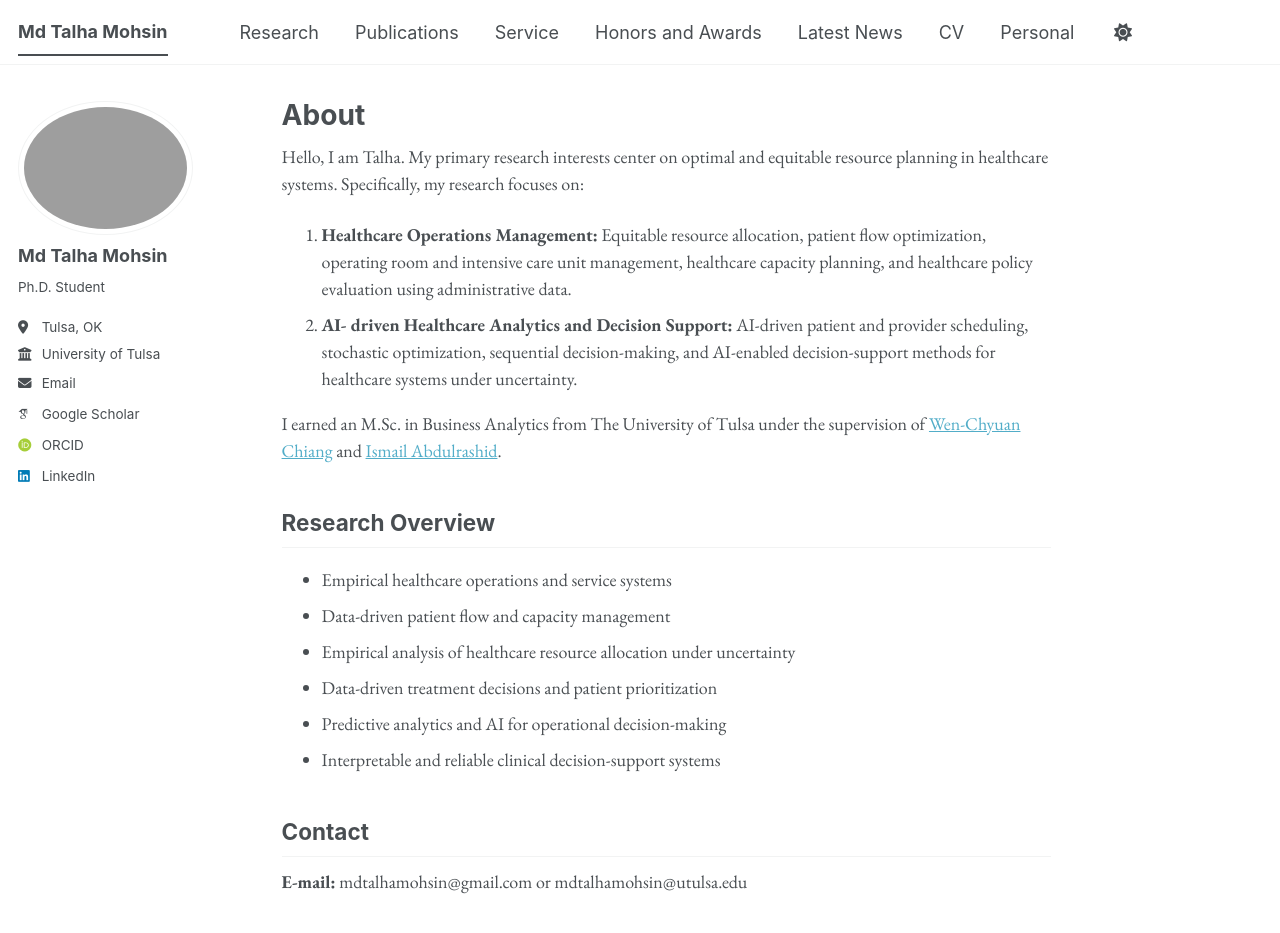
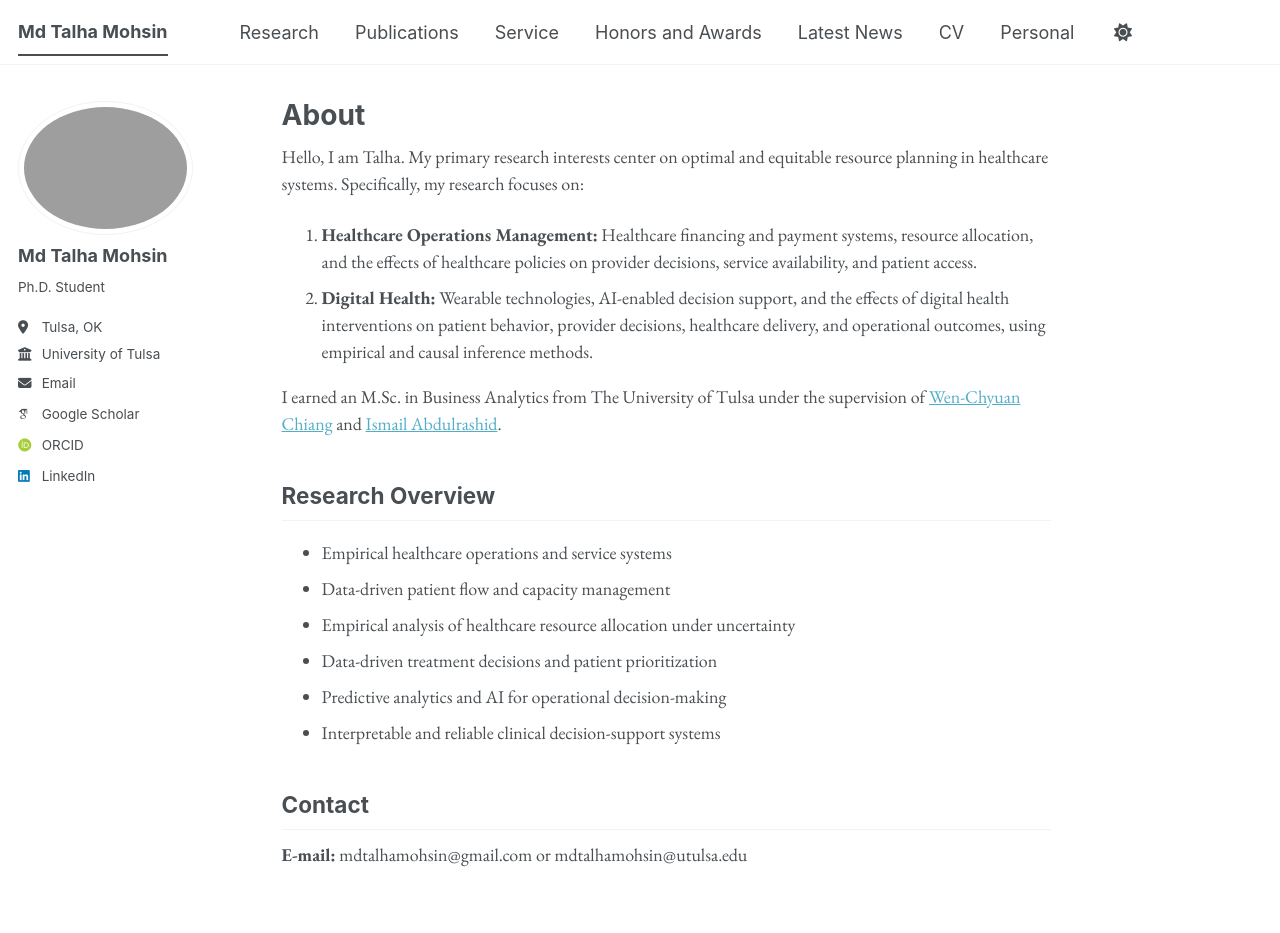
Before and after one commit to mdtalhamohsin/mdtalhamohsin.github.io, a Jekyll site: the page built from _pages/about.md, in a window 1280 px wide and 1000 px high. Shown: the top 933 px of the window. Built offline with Jekyll 4.4.1, drawn with Linux system fonts in a browser that asks for light colours; some web fonts are replaced; a script bundle is joined from its source files by our own code; library files that are not in the unit come from our copies.

Commit message:
Update about.md

```diff
--- a/_pages/about.md
+++ b/_pages/about.md
@@ -9,8 +9,8 @@ redirect_from:
 
 Hello, I am Talha. My primary research interests center on optimal and equitable resource planning in healthcare systems. Specifically, my research focuses on:
 
-1. **Healthcare Operations Management:** Equitable resource allocation, patient flow optimization, operating room and intensive care unit management, healthcare capacity planning, and healthcare policy evaluation using administrative data.
-2. **AI- driven Healthcare Analytics and Decision Support:** AI-driven patient and provider scheduling, stochastic optimization, sequential decision-making, and AI-enabled decision-support methods for healthcare systems under uncertainty.
+1. **Healthcare Operations Management:** Healthcare financing and payment systems, resource allocation, and the effects of healthcare policies on provider decisions, service availability, and patient access.
+2. **Digital Health:** Wearable technologies, AI-enabled decision support, and the effects of digital health interventions on patient behavior, provider decisions, healthcare delivery, and operational outcomes, using empirical and causal inference methods.
 
 I earned an M.Sc. in Business Analytics from The University of Tulsa under the supervision of <a href="https://utulsa.edu/people/wen-chyuan-chiang/" target="_blank" rel="noopener noreferrer">Wen-Chyuan Chiang</a> and <a href="https://utulsa.edu/people/ismail-abdulrashid/" target="_blank" rel="noopener noreferrer">Ismail Abdulrashid</a>.
 
```
